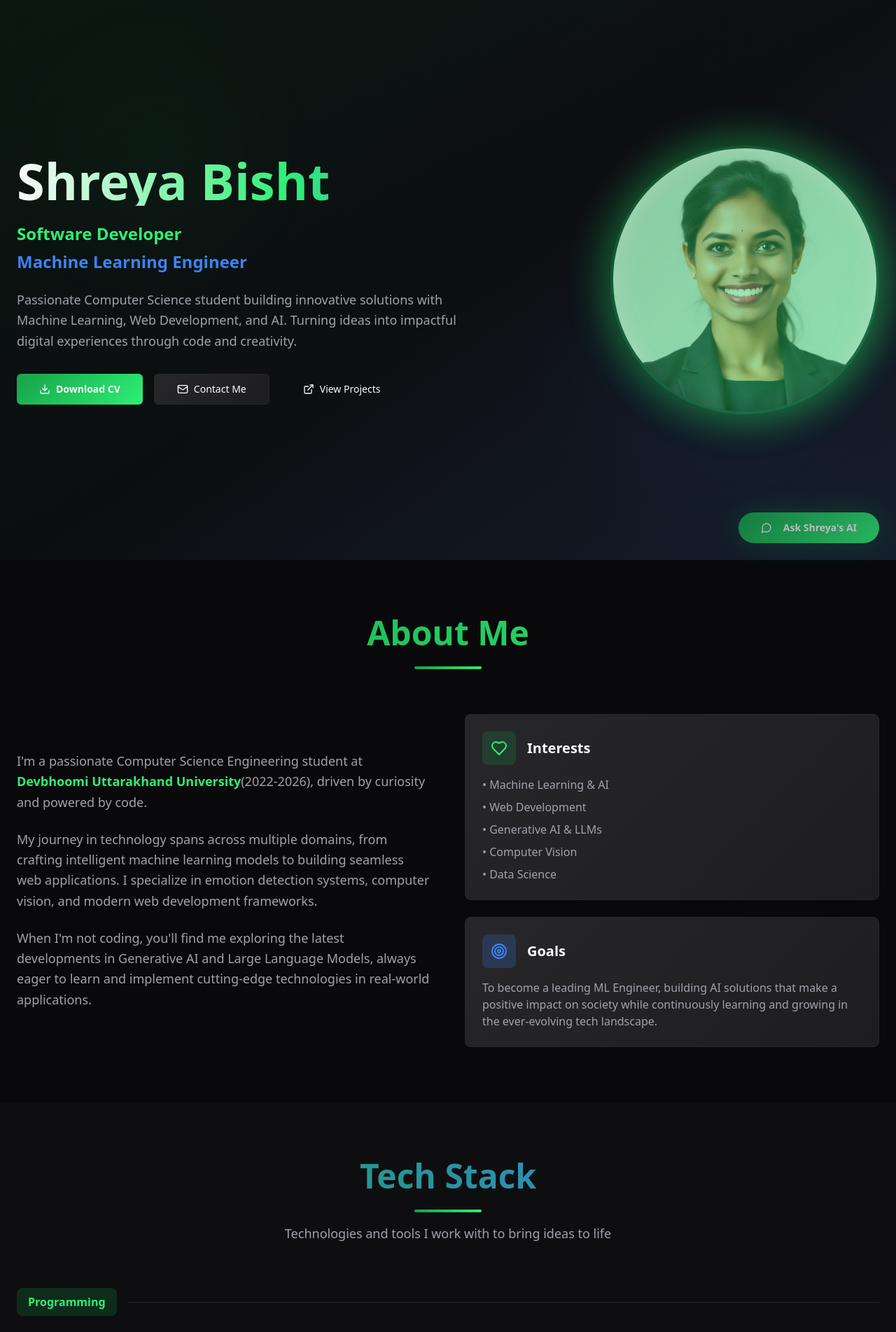
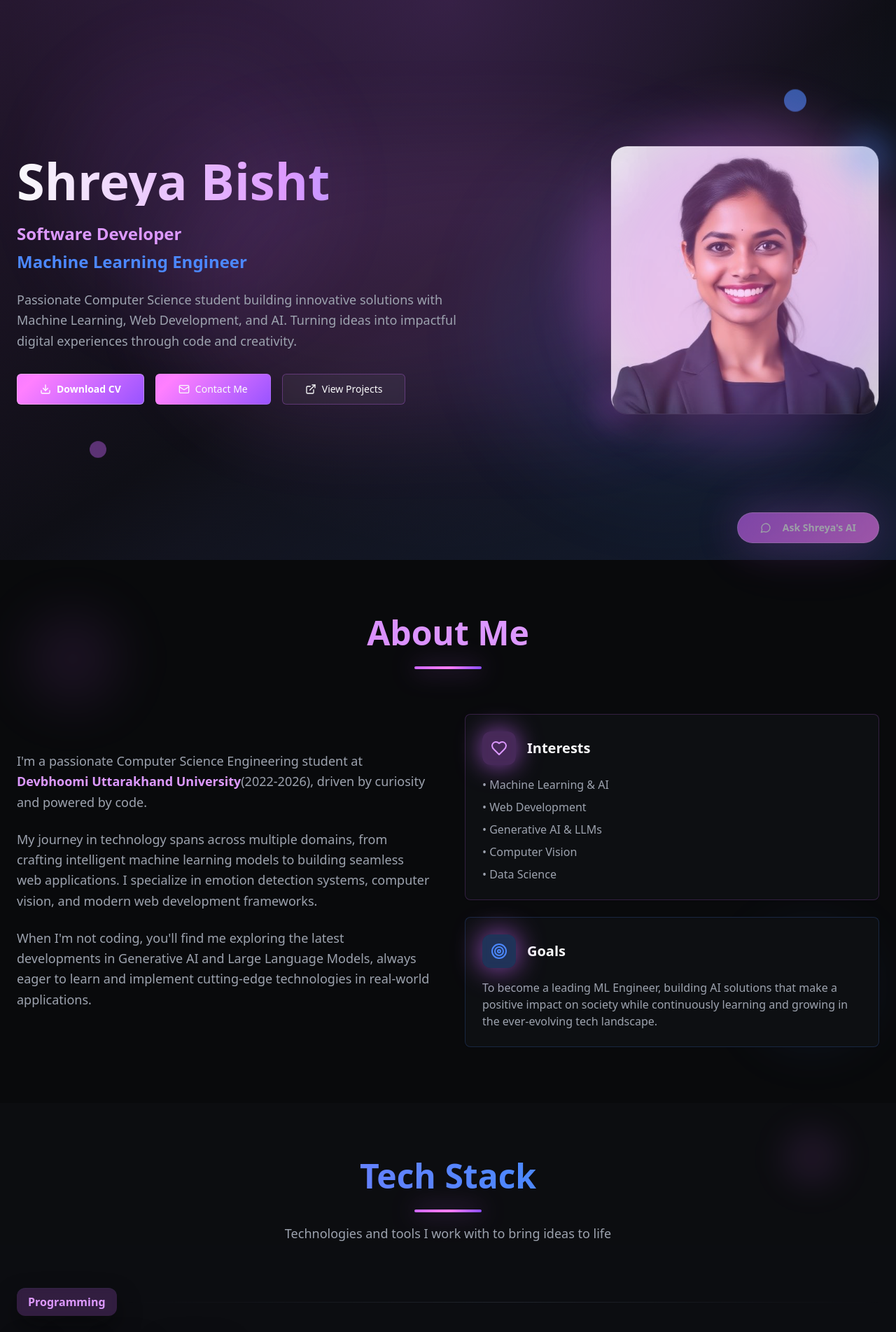
Before and after one commit to s-bisht-k/Shreya_Portfolio, a React (Vite) app: page / in a window 1280 px wide. Shown: the top 1903 px of the page at 70% size. Built offline with nearby package versions, Linux system fonts and the light colour scheme.

Commit message:
Refine UI for glossiness
Apply a smooth, glossy, and animated movie-like aesthetic to the UI, incorporating elements like rounded corners, layered cards, and interactive visuals to enhance user engagement and create a dynamic experience.

```diff
--- a/src/components/About.tsx
+++ b/src/components/About.tsx
@@ -3,13 +3,17 @@ import { GraduationCap, Heart, Target } from "lucide-react";
 
 const About = () => {
   return (
-    <section id="about" className="py-20 bg-background">
-      <div className="container mx-auto px-6">
+    <section id="about" className="py-20 bg-background relative overflow-hidden">
+      {/* Floating background elements */}
+      <div className="absolute top-20 left-10 w-32 h-32 bg-primary/10 rounded-full blur-2xl float-animation"></div>
+      <div className="absolute bottom-20 right-10 w-40 h-40 bg-accent-blue/10 rounded-full blur-2xl float-animation" style={{animationDelay: '2s'}}></div>
+
+      <div className="container mx-auto px-6 relative z-10">
         <div className="text-center mb-16">
-          <h2 className="text-4xl lg:text-5xl font-bold mb-6 bg-gradient-to-r from-primary to-primary-glow bg-clip-text text-transparent">
+          <h2 className="text-4xl lg:text-5xl font-bold mb-6 bg-gradient-to-r from-primary via-primary-glow to-accent-blue bg-clip-text text-transparent animated-gradient">
             About Me
           </h2>
-          <div className="w-24 h-1 bg-primary-gradient mx-auto rounded-full"></div>
+          <div className="w-24 h-1 bg-primary-gradient mx-auto rounded-full pulse-glow"></div>
         </div>
 
         <div className="grid md:grid-cols-2 gap-12 items-center">
@@ -35,28 +39,28 @@ const About = () => {
           </div>
 
           <div className="space-y-6">
-            <Card className="bg-card-gradient border-border hover:shadow-glow transition-all duration-300">
+            <Card className="glass-card hover-float border-primary/20 backdrop-blur-xl">
               <CardContent className="p-6">
                 <div className="flex items-center gap-4 mb-4">
-                  <div className="p-3 bg-primary/20 rounded-lg">
+                  <div className="p-3 bg-primary/30 rounded-xl backdrop-blur-sm pulse-glow">
                     <Heart className="w-6 h-6 text-primary-glow" />
                   </div>
                   <h3 className="text-xl font-semibold">Interests</h3>
                 </div>
                 <ul className="text-muted-foreground space-y-2">
-                  <li>• Machine Learning & AI</li>
-                  <li>• Web Development</li>
-                  <li>• Generative AI & LLMs</li>
-                  <li>• Computer Vision</li>
-                  <li>• Data Science</li>
+                  <li className="hover:text-primary transition-colors">• Machine Learning & AI</li>
+                  <li className="hover:text-primary transition-colors">• Web Development</li>
+                  <li className="hover:text-primary transition-colors">• Generative AI & LLMs</li>
+                  <li className="hover:text-primary transition-colors">• Computer Vision</li>
+                  <li className="hover:text-primary transition-colors">• Data Science</li>
                 </ul>
               </CardContent>
             </Card>
 
-            <Card className="bg-card-gradient border-border hover:shadow-glow transition-all duration-300">
+            <Card className="glass-card hover-float border-accent-blue/20 backdrop-blur-xl">
               <CardContent className="p-6">
                 <div className="flex items-center gap-4 mb-4">
-                  <div className="p-3 bg-accent-blue/20 rounded-lg">
+                  <div className="p-3 bg-accent-blue/30 rounded-xl backdrop-blur-sm pulse-glow" style={{animationDelay: '1s'}}>
                     <Target className="w-6 h-6 text-accent-blue" />
                   </div>
                   <h3 className="text-xl font-semibold">Goals</h3>
--- a/src/components/Hero.tsx
+++ b/src/components/Hero.tsx
@@ -5,10 +5,16 @@ import profileImage from "@/assets/shreya-profile.jpg";
 const Hero = () => {
   return (
     <section className="min-h-screen flex items-center justify-center bg-hero-gradient relative overflow-hidden">
-      {/* Background decoration */}
-      <div className="absolute inset-0 bg-gradient-to-br from-primary/10 via-transparent to-accent-blue/10"></div>
-      <div className="absolute top-20 left-20 w-72 h-72 bg-primary/20 rounded-full blur-3xl opacity-20"></div>
-      <div className="absolute bottom-20 right-20 w-96 h-96 bg-accent-blue/20 rounded-full blur-3xl opacity-20"></div>
+      {/* Cinematic Background Effects */}
+      <div className="absolute inset-0 bg-gradient-to-br from-primary/15 via-transparent to-accent-blue/15"></div>
+      <div className="absolute top-20 left-20 w-96 h-96 bg-primary/25 rounded-full blur-3xl opacity-30 float-animation"></div>
+      <div className="absolute bottom-20 right-20 w-[500px] h-[500px] bg-accent-blue/25 rounded-full blur-3xl opacity-30 float-animation" style={{animationDelay: '2s'}}></div>
+      <div className="absolute top-1/2 left-1/2 transform -translate-x-1/2 -translate-y-1/2 w-[800px] h-[400px] bg-primary-gradient opacity-10 rounded-full blur-3xl pulse-glow"></div>
+
+      {/* Floating decorative elements */}
+      <div className="absolute top-32 right-32 w-8 h-8 bg-accent-blue rounded-full opacity-60 float-animation" style={{animationDelay: '1s'}}></div>
+      <div className="absolute bottom-32 left-32 w-6 h-6 bg-primary rounded-full opacity-40 float-animation" style={{animationDelay: '3s'}}></div>
+      <div className="absolute top-1/3 right-1/4 w-4 h-4 bg-accent-purple rounded-full opacity-50 float-animation" style={{animationDelay: '4s'}}></div>
 
       <div className="container mx-auto px-6 relative z-10">
         <div className="flex flex-col lg:flex-row items-center gap-12 lg:gap-20">
@@ -27,20 +33,22 @@ const Hero = () => {
               digital experiences through code and creativity.
             </p>
 
-            {/* Action Buttons */}
+            {/* Cinematic Action Buttons */}
             <div className="flex flex-col sm:flex-row gap-4 justify-center lg:justify-start">
               <Button
                 variant="hero"
                 size="lg"
-                className="group"
+                className="group hover-glow relative overflow-hidden"
                 onClick={() => window.open('https://drive.google.com/drive/folders/1M2w1B12Hei3AHXGINHLogJNd1TndXl_l', '_blank')}
               >
-                <Download className="w-5 h-5 group-hover:animate-bounce" />
-                Download CV
+                <div className="absolute inset-0 bg-primary-gradient opacity-0 group-hover:opacity-100 transition-opacity duration-500"></div>
+                <Download className="w-5 h-5 group-hover:animate-bounce relative z-10" />
+                <span className="relative z-10">Download CV</span>
               </Button>
               <Button
                 variant="glow"
                 size="lg"
+                className="hover-float glass-button"
                 onClick={() => document.getElementById('contact')?.scrollIntoView({ behavior: 'smooth' })}
               >
                 <Mail className="w-5 h-5" />
@@ -49,6 +57,7 @@ const Hero = () => {
               <Button
                 variant="ghost"
                 size="lg"
+                className="hover-float glass-button border-primary/30 hover:border-primary/60"
                 onClick={() => document.getElementById('projects')?.scrollIntoView({ behavior: 'smooth' })}
               >
                 <ExternalLink className="w-5 h-5" />
@@ -57,17 +66,21 @@ const Hero = () => {
             </div>
           </div>
 
-          {/* Profile Image */}
+          {/* Cinematic Profile Image */}
           <div className="flex-shrink-0">
-            <div className="relative">
-              <div className="w-80 h-80 lg:w-96 lg:h-96 rounded-full overflow-hidden border-4 border-primary/20 shadow-elegant">
+            <div className="relative group">
+              <div className="w-80 h-80 lg:w-96 lg:h-96 rounded-3xl overflow-hidden glass-card hover-float group">
                 <img
                   src={profileImage}
                   alt="Shreya Bisht"
-                  className="w-full h-full object-cover transform hover:scale-105 transition-transform duration-500"
+                  className="w-full h-full object-cover transform group-hover:scale-110 transition-all duration-700 ease-cinematic"
                 />
+                <div className="absolute inset-0 bg-primary-gradient opacity-0 group-hover:opacity-20 transition-opacity duration-500"></div>
               </div>
-              <div className="absolute -inset-4 bg-primary-gradient rounded-full opacity-20 blur-xl animate-pulse"></div>
+              {/* Glowing orbs around image */}
+              <div className="absolute -inset-8 bg-primary-gradient rounded-full opacity-30 blur-2xl pulse-glow"></div>
+              <div className="absolute -top-4 -right-4 w-16 h-16 bg-accent-blue/40 rounded-full blur-xl float-animation"></div>
+              <div className="absolute -bottom-4 -left-4 w-12 h-12 bg-accent-purple/40 rounded-full blur-xl float-animation" style={{animationDelay: '1.5s'}}></div>
             </div>
           </div>
         </div>
--- a/src/components/TechStack.tsx
+++ b/src/components/TechStack.tsx
@@ -43,13 +43,17 @@ const TechStack = () => {
   ];
 
   return (
-    <section id="tech-stack" className="py-20 bg-secondary/20">
-      <div className="container mx-auto px-6">
+    <section id="tech-stack" className="py-20 bg-secondary/20 relative overflow-hidden">
+      {/* Floating tech elements */}
+      <div className="absolute top-10 right-20 w-20 h-20 bg-accent-purple/10 rounded-full blur-xl float-animation"></div>
+      <div className="absolute bottom-10 left-20 w-24 h-24 bg-primary/10 rounded-full blur-xl float-animation" style={{animationDelay: '3s'}}></div>
+
+      <div className="container mx-auto px-6 relative z-10">
         <div className="text-center mb-16">
-          <h2 className="text-4xl lg:text-5xl font-bold mb-6 bg-gradient-to-r from-primary to-accent-blue bg-clip-text text-transparent">
+          <h2 className="text-4xl lg:text-5xl font-bold mb-6 bg-gradient-to-r from-primary via-accent-blue to-accent-purple bg-clip-text text-transparent animated-gradient">
             Tech Stack
           </h2>
-          <div className="w-24 h-1 bg-primary-gradient mx-auto rounded-full mb-4"></div>
+          <div className="w-24 h-1 bg-primary-gradient mx-auto rounded-full mb-4 pulse-glow"></div>
           <p className="text-muted-foreground text-lg max-w-2xl mx-auto">
             Technologies and tools I work with to bring ideas to life
           </p>
@@ -59,20 +63,21 @@ const TechStack = () => {
           {categories.map((category) => (
             <div key={category.name} className="space-y-6">
               <div className="flex items-center gap-4">
-                <div className={`px-4 py-2 rounded-lg ${category.color} font-semibold`}>
+                <div className={`px-4 py-2 rounded-xl ${category.color} font-semibold backdrop-blur-sm glass-card border-0`}>
                   {category.name}
                 </div>
-                <div className="flex-1 h-px bg-border"></div>
+                <div className="flex-1 h-px bg-gradient-to-r from-transparent via-border to-transparent"></div>
               </div>
 
               <div className="flex flex-wrap gap-3">
                 {technologies
                   .filter((tech) => tech.category === category.name)
-                  .map((tech) => (
+                  .map((tech, index) => (
                     <Badge
                       key={tech.name}
                       variant="tech"
-                      className="text-sm py-2 px-4 cursor-pointer hover:shadow-md"
+                      className="text-sm py-2 px-4 cursor-pointer hover-glow glass-card transition-all duration-300 hover:scale-105"
+                      style={{animationDelay: `${index * 0.1}s`}}
                     >
                       {tech.name}
                     </Badge>
--- a/src/components/ui/button.tsx
+++ b/src/components/ui/button.tsx
@@ -18,8 +18,8 @@ const buttonVariants = cva(
           "bg-secondary text-secondary-foreground hover:bg-secondary/80",
         ghost: "hover:bg-accent hover:text-accent-foreground",
         link: "text-primary underline-offset-4 hover:underline",
-        hero: "bg-primary-gradient text-primary-foreground hover:shadow-glow transform hover:scale-105 transition-all duration-300 font-semibold",
-        glow: "bg-card-gradient border border-border text-foreground hover:bg-primary-gradient hover:text-primary-foreground transition-all duration-300 hover:shadow-glow",
+        hero: "glass-button animated-gradient text-white border border-white/30 hover:border-white/60 hover:shadow-glow transition-all duration-500 hover:scale-105 font-semibold backdrop-blur-xl",
+        glow: "bg-primary text-primary-foreground hover:shadow-glow transition-all duration-500 hover:scale-105 animated-gradient backdrop-blur-sm",
       },
       size: {
         default: "h-10 px-4 py-2",
--- a/src/index.css
+++ b/src/index.css
@@ -2,55 +2,73 @@
 @tailwind components;
 @tailwind utilities;
 
-/* Modern Portfolio Design System - Tech focused with gradients */
+/* Cinematic Portfolio Design System - Smooth & Glossy like Animated Movies */
 
 @layer base {
   :root {
-    --background: 240 10% 3.9%;
-    --foreground: 0 0% 98%;
+    --background: 220 15% 4%;
+    --foreground: 210 20% 98%;
 
-    --card: 240 10% 3.9%;
-    --card-foreground: 0 0% 98%;
+    --card: 220 15% 6%;
+    --card-foreground: 210 20% 98%;
 
-    --popover: 240 10% 3.9%;
-    --popover-foreground: 0 0% 98%;
+    --popover: 220 15% 6%;
+    --popover-foreground: 210 20% 98%;
 
-    --primary: 142 76% 36%;
-    --primary-foreground: 355 7% 97%;
-    --primary-glow: 142 86% 56%;
+    --primary: 280 100% 70%;
+    --primary-foreground: 0 0% 98%;
+    --primary-glow: 280 100% 80%;
 
-    --secondary: 240 3.7% 15.9%;
-    --secondary-foreground: 0 0% 98%;
+    --secondary: 220 15% 12%;
+    --secondary-foreground: 210 20% 98%;
 
-    --muted: 240 3.7% 15.9%;
-    --muted-foreground: 240 5% 64.9%;
+    --muted: 220 15% 12%;
+    --muted-foreground: 220 10% 65%;
 
-    --accent: 240 3.7% 15.9%;
-    --accent-foreground: 0 0% 98%;
+    --accent: 220 15% 12%;
+    --accent-foreground: 210 20% 98%;
 
     --destructive: 0 84.2% 60.2%;
     --destructive-foreground: 0 0% 98%;
 
-    --border: 240 3.7% 15.9%;
-    --input: 240 3.7% 15.9%;
-    --ring: 142 76% 36%;
+    --border: 220 15% 15%;
+    --input: 220 15% 12%;
+    --ring: 280 100% 70%;
 
-    /* Portfolio specific design tokens */
-    --hero-gradient: linear-gradient(135deg, hsl(240 10% 3.9%), hsl(220 15% 8%));
-    --card-gradient: linear-gradient(135deg, hsl(240 3.7% 15.9%), hsl(240 5% 12%));
-    --primary-gradient: linear-gradient(135deg, hsl(142 76% 36%), hsl(142 86% 56%));
-    --accent-blue: 217 91% 60%;
-    --accent-purple: 262 83% 58%;
-    --tech-badge: 240 5% 12%;
+    /* Cinematic Design Tokens */
+    --hero-gradient: radial-gradient(ellipse at center top, hsl(280 100% 70% / 0.15), transparent 70%),
+                     linear-gradient(135deg, hsl(220 15% 4%), hsl(240 20% 8%), hsl(220 15% 4%));
+    --card-gradient: linear-gradient(135deg,
+                     hsl(220 15% 8% / 0.8),
+                     hsl(220 20% 12% / 0.9),
+                     hsl(220 15% 6% / 0.95));
+    --glass-gradient: linear-gradient(135deg,
+                      hsl(220 15% 15% / 0.3),
+                      hsl(220 20% 20% / 0.1));
+    --primary-gradient: linear-gradient(135deg,
+                        hsl(280 100% 70%),
+                        hsl(300 100% 75%),
+                        hsl(260 100% 65%));
+    --accent-blue: 220 100% 65%;
+    --accent-purple: 280 100% 70%;
+    --accent-cyan: 180 100% 70%;
+    --tech-badge: 220 15% 10%;
 
-    /* Shadows and glows */
-    --shadow-glow: 0 0 40px hsl(142 76% 36% / 0.3);
-    --shadow-card: 0 10px 30px -10px hsl(240 10% 3.9% / 0.5);
-    --shadow-elegant: 0 25px 50px -12px hsl(240 10% 3.9% / 0.25);
+    /* Cinematic Shadows & Glows */
+    --shadow-glow: 0 0 60px hsl(280 100% 70% / 0.4),
+                   0 0 100px hsl(280 100% 70% / 0.2);
+    --shadow-card: 0 20px 40px -10px hsl(220 15% 2% / 0.8),
+                   0 0 0 1px hsl(220 15% 20% / 0.2);
+    --shadow-elegant: 0 30px 60px -15px hsl(220 15% 2% / 0.6),
+                      0 0 0 1px hsl(220 15% 15% / 0.3);
+    --shadow-glass: inset 0 1px 0 hsl(220 20% 25% / 0.3),
+                    0 15px 35px hsl(220 15% 2% / 0.4);
 
-    /* Animations */
-    --transition-smooth: all 0.3s cubic-bezier(0.4, 0, 0.2, 1);
-    --transition-bounce: all 0.6s cubic-bezier(0.68, -0.55, 0.265, 1.55);
+    /* Smooth Cinematic Animations */
+    --transition-smooth: all 0.4s cubic-bezier(0.25, 0.46, 0.45, 0.94);
+    --transition-bounce: all 0.8s cubic-bezier(0.68, -0.55, 0.265, 1.55);
+    --transition-elastic: all 0.6s cubic-bezier(0.175, 0.885, 0.32, 1.275);
+    --transition-cinematic: all 0.6s cubic-bezier(0.23, 1, 0.32, 1);
 
     --radius: 0.5rem;
 
@@ -117,5 +135,107 @@
 
   body {
     @apply bg-background text-foreground;
+    background-attachment: fixed;
+    overflow-x: hidden;
+  }
+
+  /* Smooth scrolling for the entire page */
+  html {
+    scroll-behavior: smooth;
   }
 }
+
+@layer components {
+  /* Glass morphism utility */
+  .glass-card {
+    @apply backdrop-blur-xl bg-card/50 border border-white/10;
+    box-shadow: var(--shadow-glass);
+  }
+
+  .glass-button {
+    @apply backdrop-blur-sm bg-white/5 border border-white/10 hover:bg-white/10;
+    transition: var(--transition-smooth);
+  }
+
+  /* Cinematic hover effects */
+  .hover-glow {
+    transition: var(--transition-cinematic);
+  }
+
+  .hover-glow:hover {
+    box-shadow: var(--shadow-glow);
+    transform: translateY(-2px) scale(1.02);
+  }
+
+  .hover-float {
+    transition: var(--transition-elastic);
+  }
+
+  .hover-float:hover {
+    transform: translateY(-8px);
+    box-shadow: var(--shadow-elegant);
+  }
+
+  /* Animated gradient backgrounds */
+  .animated-gradient {
+    background: var(--primary-gradient);
+    background-size: 200% 200%;
+    animation: gradient-shift 4s ease infinite;
+  }
+
+  @keyframes gradient-shift {
+    0% { background-position: 0% 50%; }
+    50% { background-position: 100% 50%; }
+    100% { background-position: 0% 50%; }
+  }
+
+  /* Floating animation for decorative elements */
+  .float-animation {
+    animation: float 6s ease-in-out infinite;
+  }
+
+  @keyframes float {
+    0%, 100% { transform: translateY(0px); }
+    50% { transform: translateY(-20px); }
+  }
+
+  /* Pulse glow effect */
+  .pulse-glow {
+    animation: pulse-glow 2s ease-in-out infinite alternate;
+  }
+
+  @keyframes pulse-glow {
+    from { box-shadow: 0 0 20px hsl(280 100% 70% / 0.4); }
+    to { box-shadow: 0 0 40px hsl(280 100% 70% / 0.8); }
+  }
+
+  /* Smooth reveal animations */
+  .reveal {
+    opacity: 0;
+    transform: translateY(30px);
+    transition: var(--transition-cinematic);
+  }
+
+  .reveal.visible {
+    opacity: 1;
+    transform: translateY(0);
+  }
+
+  /* Custom scrollbar */
+  ::-webkit-scrollbar {
+    width: 8px;
+  }
+
+  ::-webkit-scrollbar-track {
+    background: hsl(220 15% 8%);
+  }
+
+  ::-webkit-scrollbar-thumb {
+    background: linear-gradient(135deg, hsl(280 100% 70%), hsl(220 100% 65%));
+    border-radius: 4px;
+  }
+
+  ::-webkit-scrollbar-thumb:hover {
+    background: linear-gradient(135deg, hsl(280 100% 75%), hsl(220 100% 70%));
+  }
+}
--- a/tailwind.config.ts
+++ b/tailwind.config.ts
@@ -70,12 +70,28 @@ export default {
 			backgroundImage: {
 				'hero-gradient': 'var(--hero-gradient)',
 				'card-gradient': 'var(--card-gradient)',
+				'glass-gradient': 'var(--glass-gradient)',
 				'primary-gradient': 'var(--primary-gradient)'
 			},
 			boxShadow: {
 				'glow': 'var(--shadow-glow)',
 				'card': 'var(--shadow-card)',
-				'elegant': 'var(--shadow-elegant)'
+				'elegant': 'var(--shadow-elegant)',
+				'glass': 'var(--shadow-glass)'
+			},
+			backdropBlur: {
+				'xs': '2px',
+				'sm': '4px',
+				'lg': '16px',
+				'xl': '24px',
+				'2xl': '40px',
+				'3xl': '64px'
+			},
+			transitionTimingFunction: {
+				'smooth': 'cubic-bezier(0.25, 0.46, 0.45, 0.94)',
+				'bounce': 'cubic-bezier(0.68, -0.55, 0.265, 1.55)',
+				'elastic': 'cubic-bezier(0.175, 0.885, 0.32, 1.275)',
+				'cinematic': 'cubic-bezier(0.23, 1, 0.32, 1)'
 			},
 			borderRadius: {
 				lg: 'var(--radius)',
```
Also changed, not shown: src/components/Projects.tsx (+9 -5 lines).
